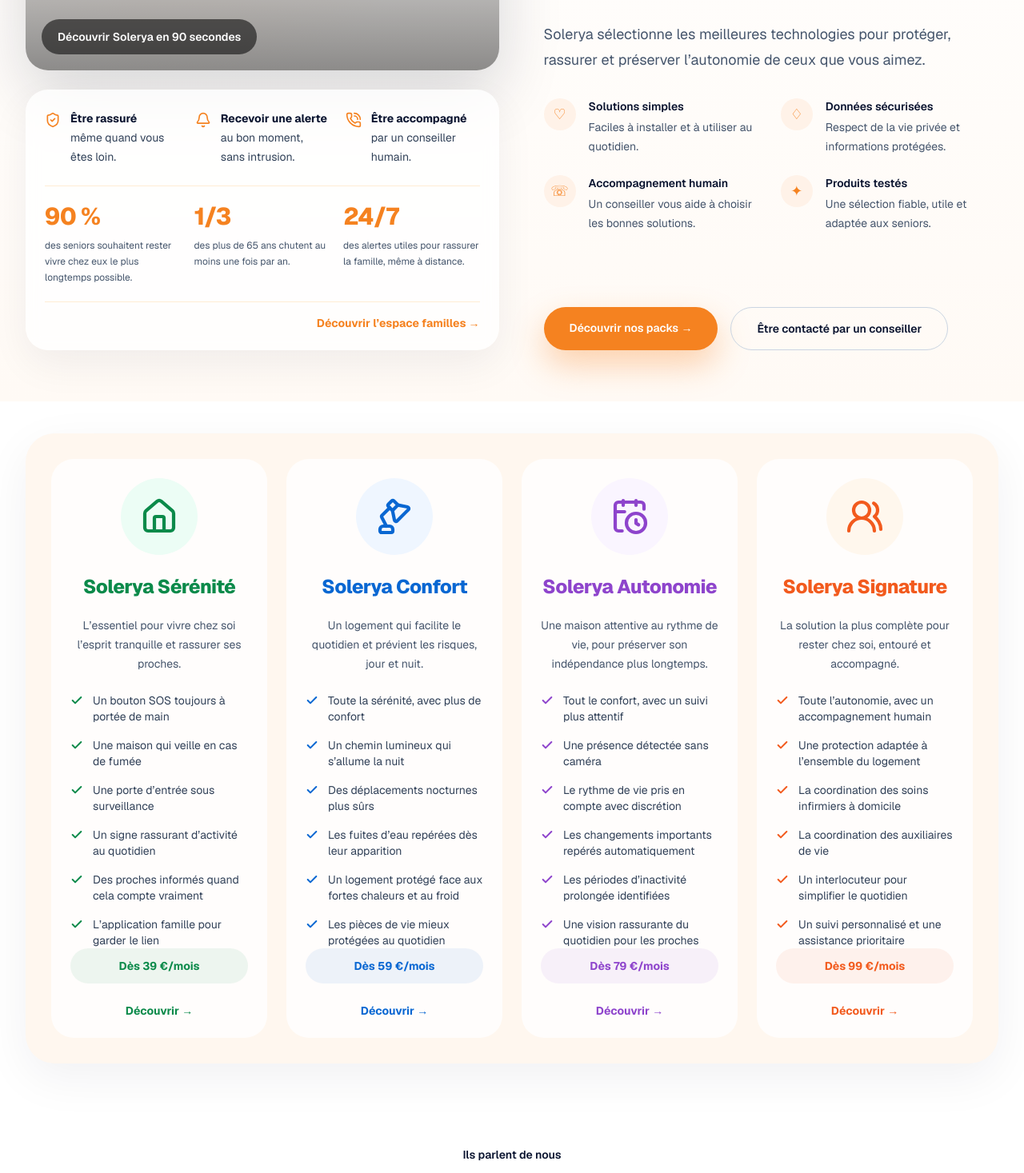
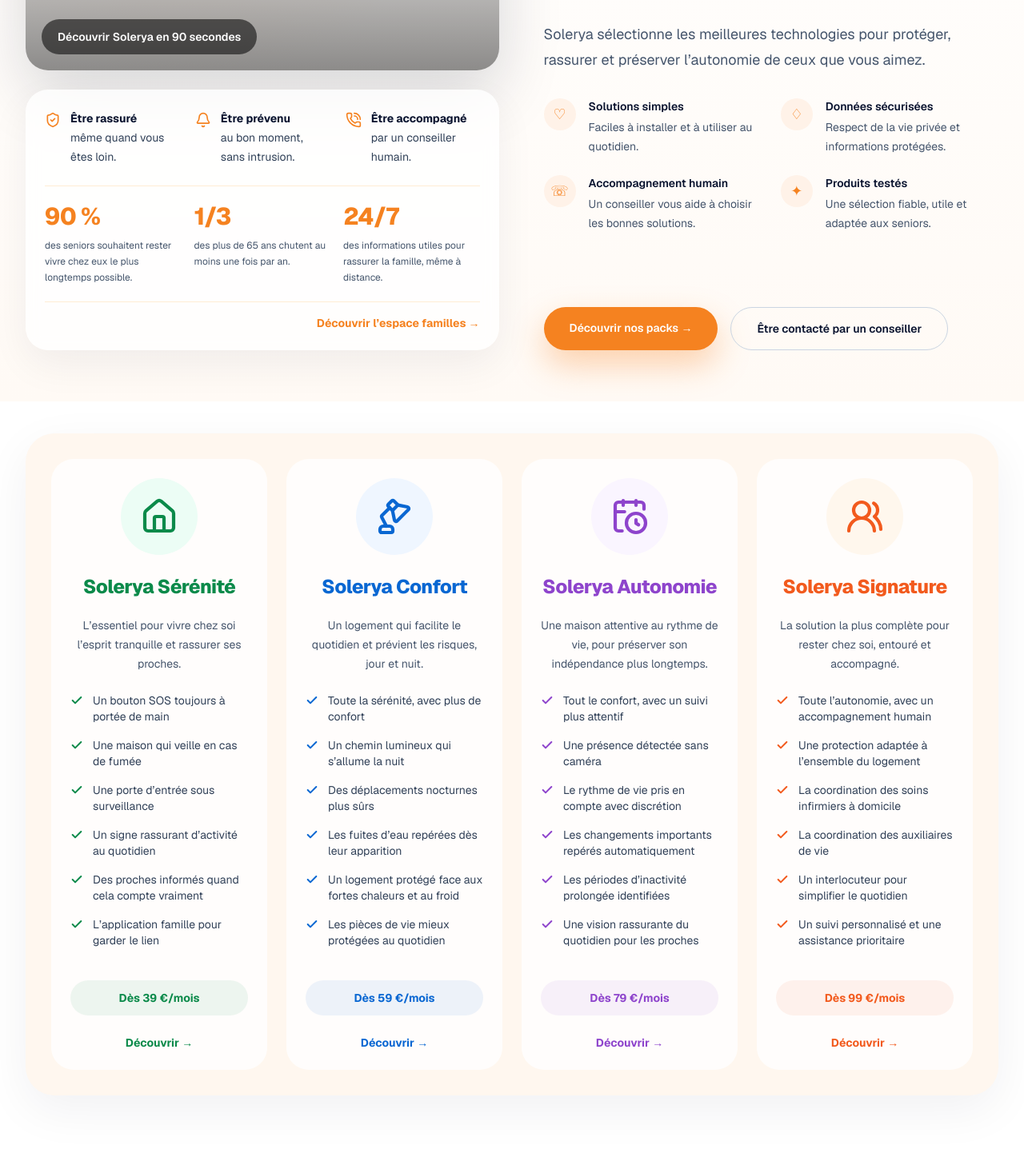
Before and after one commit to julien7paris/solerya, a Next.js app: page / in a window 1280 px wide. Shown: the part 465-1932 px from the top of the page at 80% size. Built offline with nearby package versions, Linux system fonts and the light colour scheme; grey boxes are pictures that could not be loaded.

Commit message:
Refonte premium du footer avec logo transparent

```diff
--- a/app/page.tsx
+++ b/app/page.tsx
@@ -21,7 +21,7 @@ const highlights = [
 const stats = [
   ["90 %", "des seniors souhaitent rester vivre chez eux le plus longtemps possible."],
   ["1/3", "des plus de 65 ans chutent au moins une fois par an."],
-  ["24/7", "des alertes utiles pour rassurer la famille, même à distance."],
+  ["24/7", "des informations utiles pour rassurer la famille, même à distance."],
 ];
 
 const packs = [
@@ -143,7 +143,7 @@ export default function SoleryaHomePage() {
                 <div className="flex gap-3">
                   <Bell className="mt-1 h-5 w-5 shrink-0 text-[#F58220]" />
                   <p className="text-sm leading-6 text-slate-700">
-                    <strong className="text-[#08122E]">Recevoir une alerte</strong>
+                    <strong className="text-[#08122E]">Être prévenu</strong>
                     <br />
                     au bon moment, sans intrusion.
                   </p>
@@ -281,14 +281,16 @@ export default function SoleryaHomePage() {
                   ))}
                 </div>
 
+                <div className="mt-auto pt-10">
                   <div
-                  className="mt-auto rounded-full px-5 py-3 text-sm font-bold"
+                    className="rounded-full px-5 py-3 text-sm font-bold"
                     style={{
                       color: pack.color,
                       backgroundColor: `${pack.color}12`,
                     }}
                   >
                     {pack.price}
+                  </div>
                 </div>
 
                 <span
```
Lines whose indentation alone changed are shown as unchanged.
